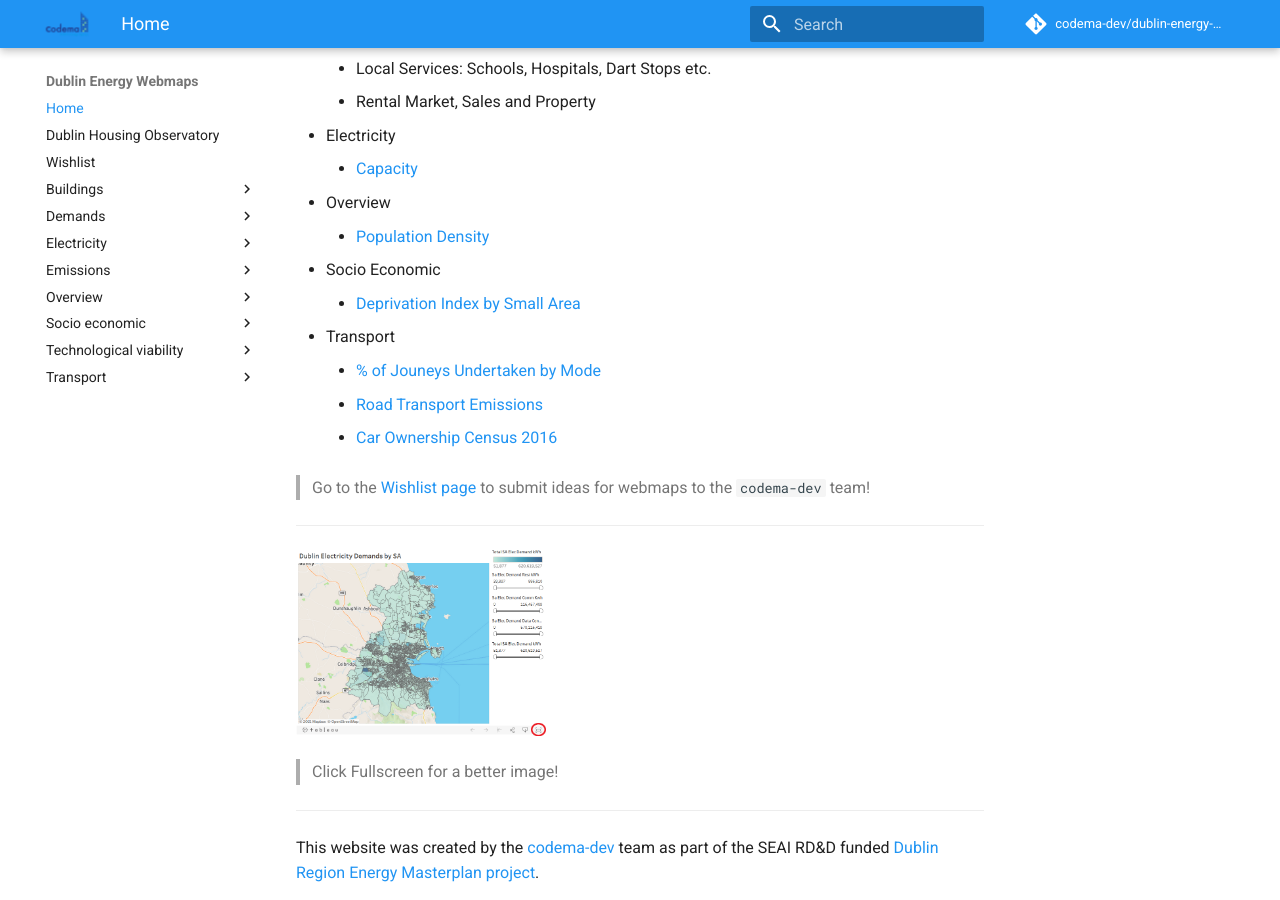
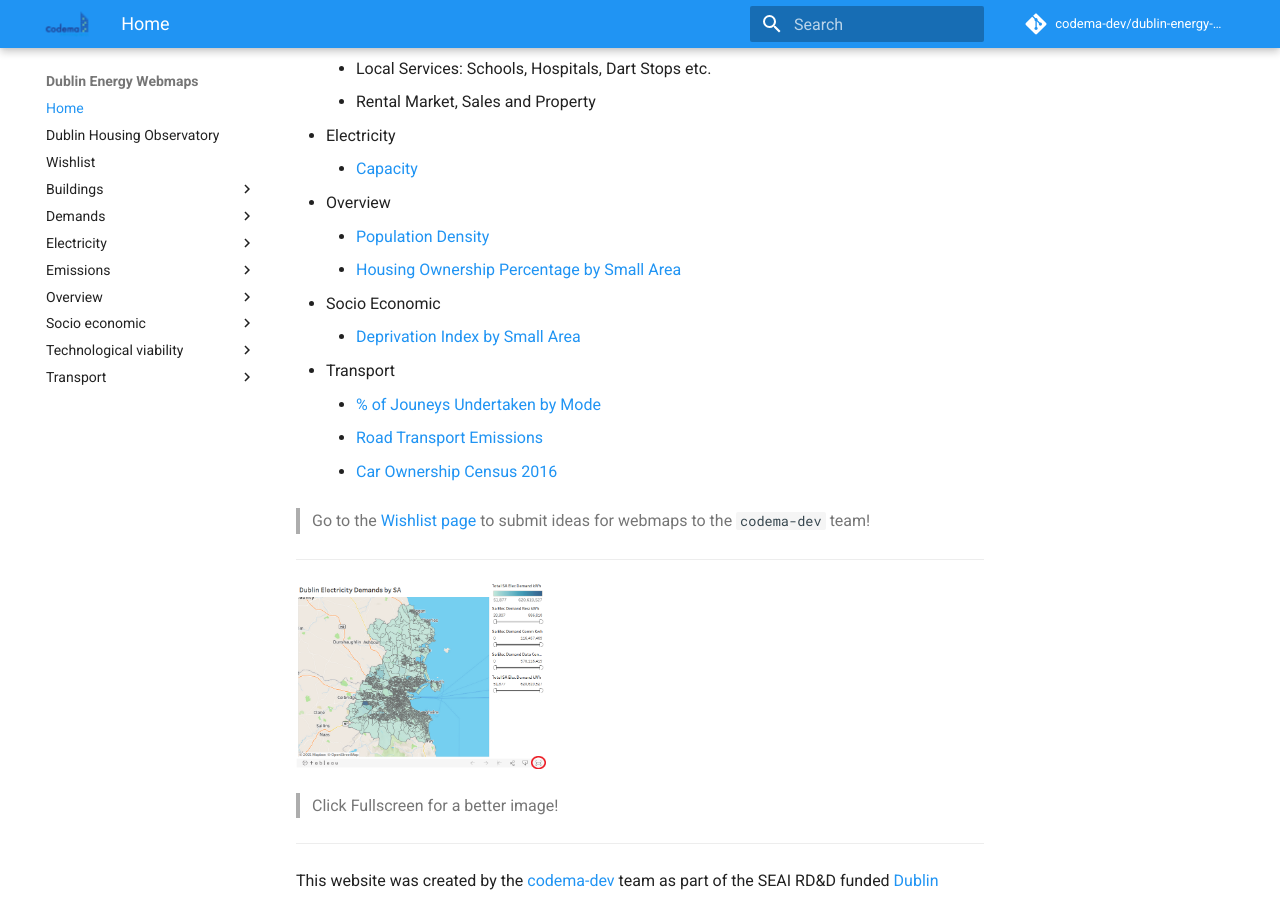
Before and after one commit to codema-dev/maps, an MkDocs documentation site: the page built from docs/index.md, in a window 1280 px wide and 900 px high, scrolled down 1039 px. Built offline with MkDocs 1.6.1 and Material for MkDocs 9.7.7, drawn with Linux system fonts in a browser that asks for light colours; comment, search, counter and statistics services are not loaded.

Commit message:
Update index to include housing (#92)

```diff
--- a/docs/index.md
+++ b/docs/index.md
@@ -33,6 +33,7 @@ This website contains actively maintained, up-to-date Dublin Energy webmaps incl
     - [Capacity](electricity/Capacity.md)
 - Overview
     - [Population Density](overview/Population-Density.md)
+    - [Housing Ownership Percentage by Small Area](overview/Housing-Ownership.md)
 - Socio Economic
     - [Deprivation Index by Small Area](socio-economic/deprivation-index.md)
 - Transport
```
